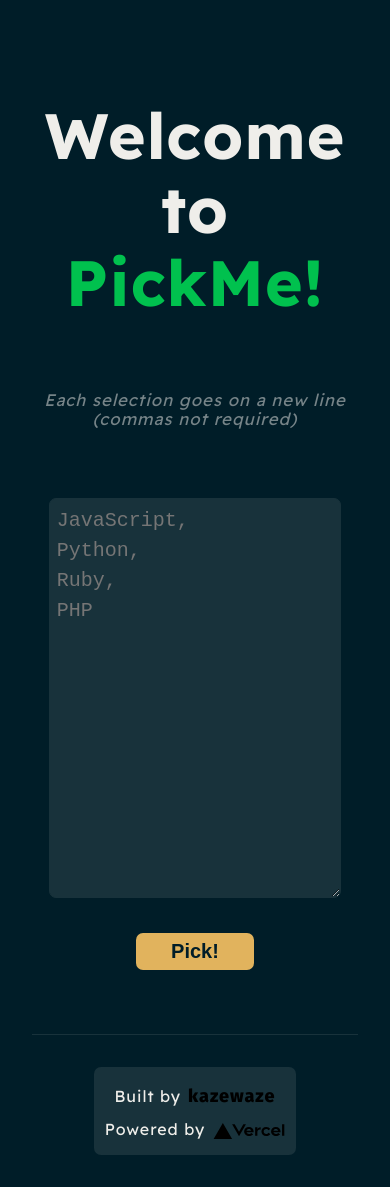
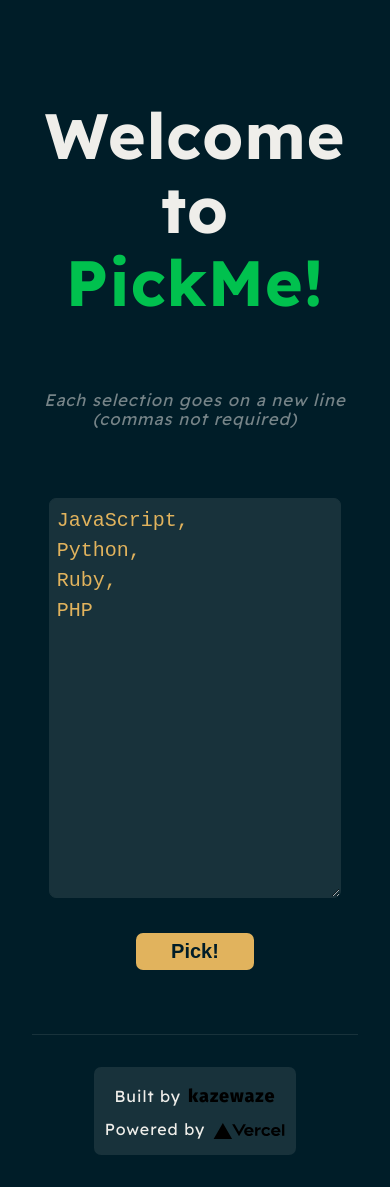
Before and after one commit to kazewaze/PickMe, a Next.js app: page / in a window 390 px wide. Built offline with nearby package versions, Linux system fonts and the light colour scheme.

Commit message:
a possible fix for iphone placeholder text color.

```diff
--- a/pages/_document.js
+++ b/pages/_document.js
@@ -5,8 +5,7 @@ class MyDocument extends Document {
     return (
       <Html lang="en">
         <Head>
-          <meta charset="utf-8" />
-          <meta name="viewport" content="width=device-width, initial-scale=1" />
+          <meta charSet="utf-8" />
           <link rel="preconnect" href="https://fonts.googleapis.com" />
           <link rel="preconnect" href="https://fonts.gstatic.com" crossOrigin="true" />
           <link href="https://fonts.googleapis.com/css2?family=Readex+Pro:wght@200;300;400;500;600;700&display=swap" rel="stylesheet" />
--- a/pages/index.js
+++ b/pages/index.js
@@ -16,6 +16,7 @@ export default function Home(window) {
   return (
     <div className={styles.container}>
       <Head>
+      <meta name="viewport" content="width=device-width, initial-scale=1" />
         <title>PickMe!</title>
         <meta name="author" content="Kaycee Ingram <kazewaze>" />
         <meta name="description" content="A simple random picker" />
--- a/styles/globals.css
+++ b/styles/globals.css
@@ -1,3 +1,7 @@
+* {
+  box-sizing: border-box;
+}
+
 html,
 body {
   padding: 0;
@@ -14,18 +18,35 @@ a {
   text-decoration: none;
 }
 
-textarea {
+textarea,
+button:focus,
+button:active {
   box-shadow: none;
 }
 
 button:focus,
 button:active {
   outline: none;
-  box-shadow: none;
 }
 
-* {
-  box-sizing: border-box;
+textarea::-webkit-input-placeholder {
+  color: #e1b35d;
+}
+
+textarea:-moz-placeholder { /* Firefox 18- */
+  color: #e1b35d;
+}
+
+textarea::-moz-placeholder {  /* Firefox 19+ */
+  color: #e1b35d;
+}
+
+textarea:-ms-input-placeholder {
+  color: #e1b35d;
+}
+
+textarea::placeholder {
+  color: #e1b35d;
 }
 
 @media (prefers-color-scheme: dark) {
```
